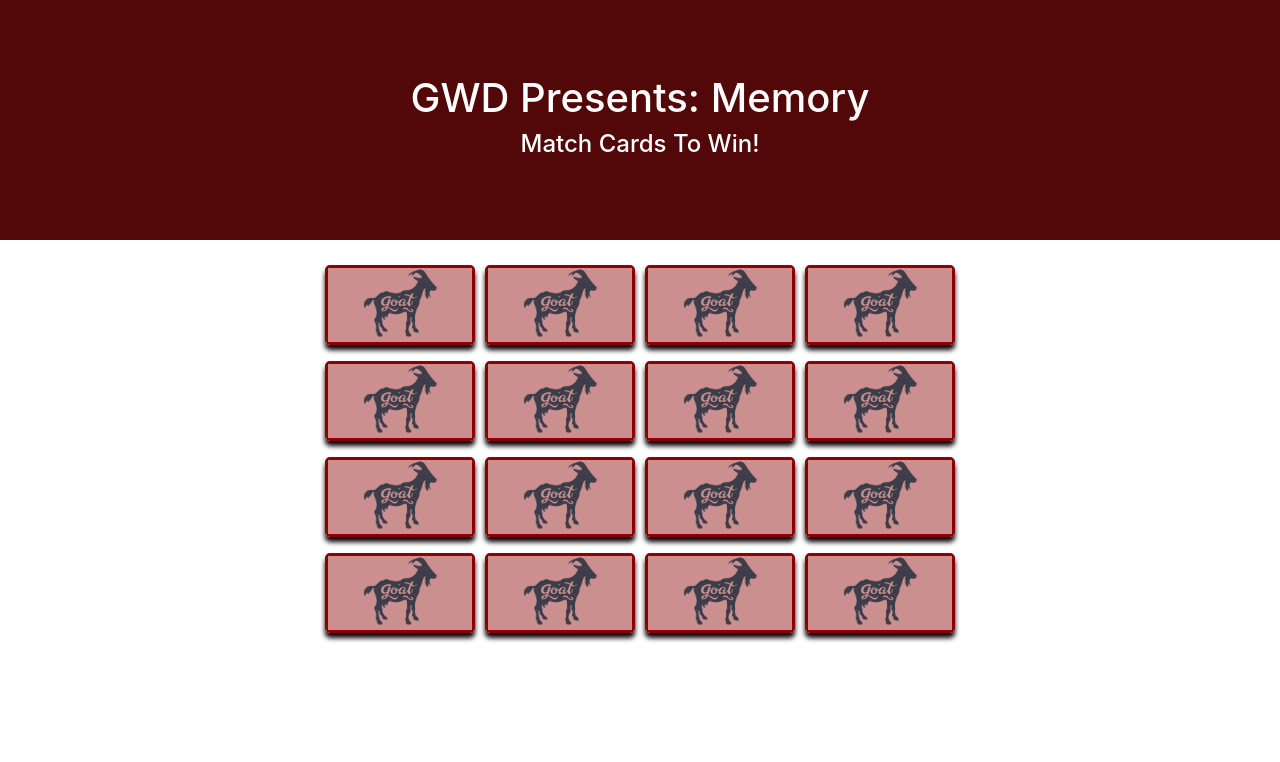
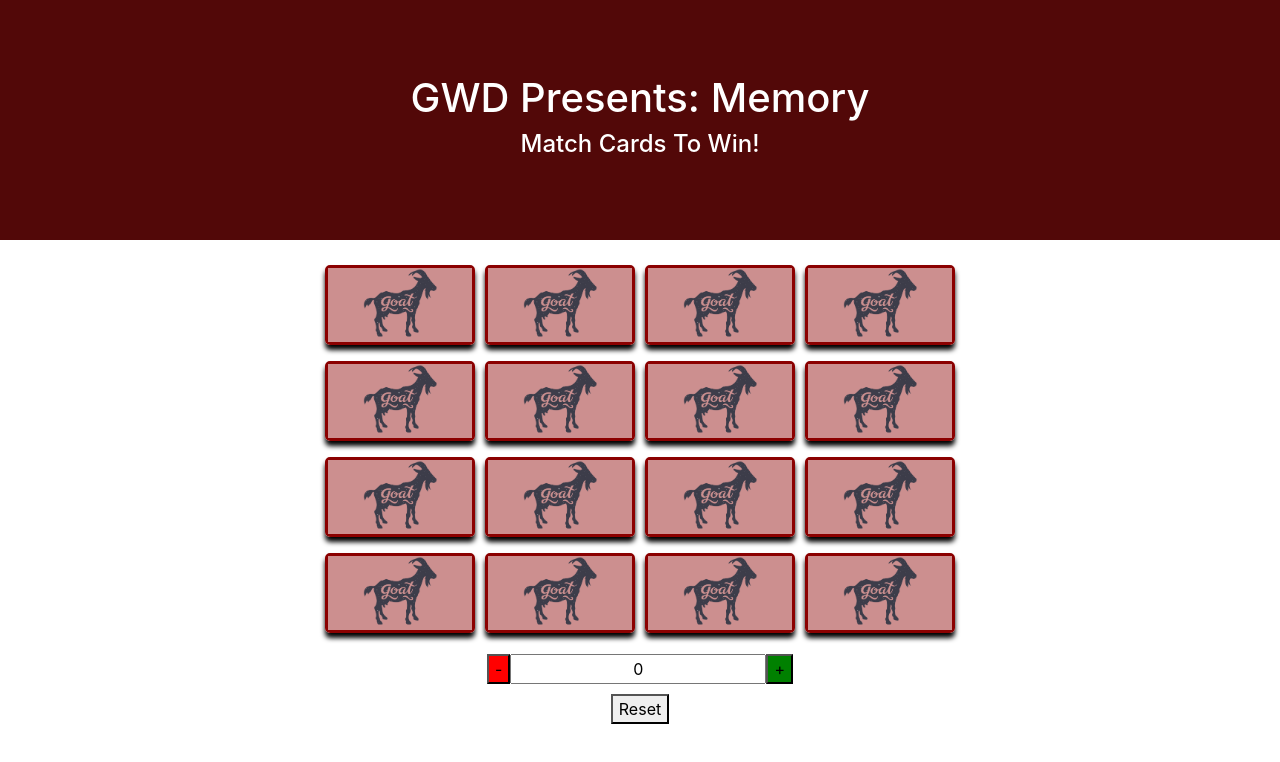
Before and after one commit to thekushkode/the-real-memory-game, a React (Create React App) app: page / in a window 1280 px wide. Shown: the top 762 px of the page. Built offline with nearby package versions, Linux system fonts and the light colour scheme.

Commit message:
game works, added counter under

```diff
--- a/src/App.js
+++ b/src/App.js
@@ -4,6 +4,7 @@
 // import { Container, Row, Col } from 'react-bootstrap';
 import 'bootstrap/dist/css/bootstrap.css';
 //import * as bs from 'react-bootstrap'; shouldnt really do this
+import Counter from './components/Counter';
 
 function generateDeck() {
   let symbols = ['🇺🇸', '🦠', '🖥', '🐐', '🦄', '💩', '😈', '🍆'];
@@ -110,6 +111,7 @@
             {cardsJSX.slice(12, 16)}
           </div>
         </main>
+        <Counter></Counter>
       </div>
     );
   };
--- /dev/null
+++ b/src/components/Counter.css
@@ -0,0 +1,21 @@
+.Counter {
+    display: flex;
+    justify-content: center;
+    margin: 10px 0;
+}
+
+.Center {
+    text-align: center;
+}
+
+.GreenBtn {
+    background-color: green;
+}
+
+.RedBtn {
+    background-color: red;
+}
+
+.Margin {
+    margin: 10px 0;
+}
--- /dev/null
+++ b/src/components/Counter.jsx
@@ -0,0 +1,61 @@
+import React, { Component } from 'react';
+import './Counter.css';
+
+class Counter extends Component {
+    constructor(props) {
+        super(props);
+        this.state = {
+            inputValue: 0,
+        }
+    }
+
+    addNum = () => {
+        this.setState({
+            inputValue: Number(this.state.inputValue) + 1,
+        })
+    };
+
+    minusNum = () => {
+        this.setState({
+            inputValue: Number(this.state.inputValue) - 1,
+        })
+    };
+
+    onChange = (e) => {
+        console.log(e.target.value);
+        let newNum = e.target.value;
+        if (isNaN(newNum)) {
+            return;
+        }
+        this.setState({
+            inputValue: newNum,
+        })
+    }
+
+    onReset = () => {
+        this.setState({
+            inputValue: 0,
+        })
+    }
+
+
+
+    render() {
+        return (
+            <div>
+                <div className="Counter">
+                    <button className="RedBtn" onClick={this.minusNum}>-</button>
+                    <div>
+                        <input className="Center" type="text" value={this.state.inputValue} onChange={this.onChange} />
+                    </div>
+                    <button className="GreenBtn" onClick={this.addNum}>+</button>
+                </div>
+                <div className="Margin">
+                    <button onClick={this.onReset}>Reset</button>
+                </div>
+            </div>
+        )
+    }
+}
+
+export default Counter;
```
Also changed, not shown: src/components/Card.jsx (+0 -15 lines).
